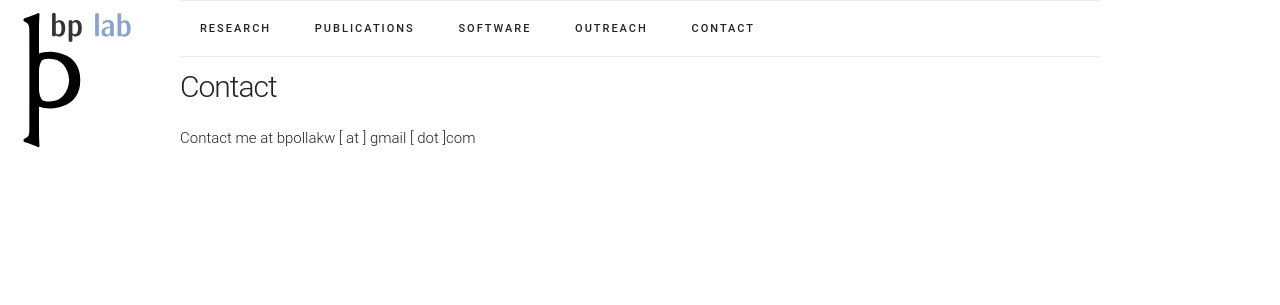
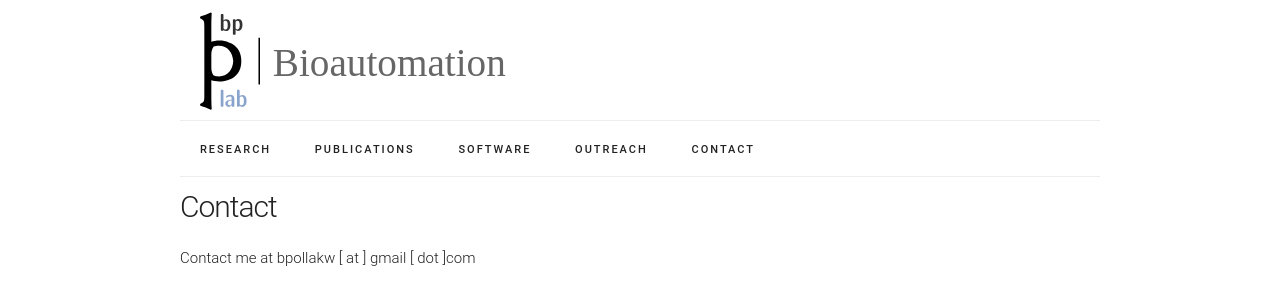
Before and after one commit to bpollakw/bplab.xyz, a Jekyll site: the page built from contact.html, in a window 1280 px wide. Shown: the top 305 px of the page. Built offline with Jekyll 4.4.1, drawn with Linux system fonts in a browser that asks for light colours.

Commit message:
bioautomation

```diff
--- a/_layouts/default.html
+++ b/_layouts/default.html
@@ -24,8 +24,11 @@
 	    <link rel="stylesheet" href="css/custom.css">
 	</head>
 	<body>
-		<a href="/#"><img class="left" style="width:10%; display: block; margin: 11px;" src="img/bp-logo.svg" alt="basepairlabs"></a>
 		<div class="container">
+			<div style="height:120px; width:100%:">
+				<a href="/#"><img class="left" style="height: 100px; display: block; margin: 11px;" src="img/bp-logo.svg" alt="basepairlabs"></a>
+			</div>
+
 		    <div class="navbar">
 
 		        <a href="#mobile-menu2" class="toggle-visible right visible-phone menu-icon"></a>
```
Also changed, not shown: img/bp-logo.svg, 2 other files.
